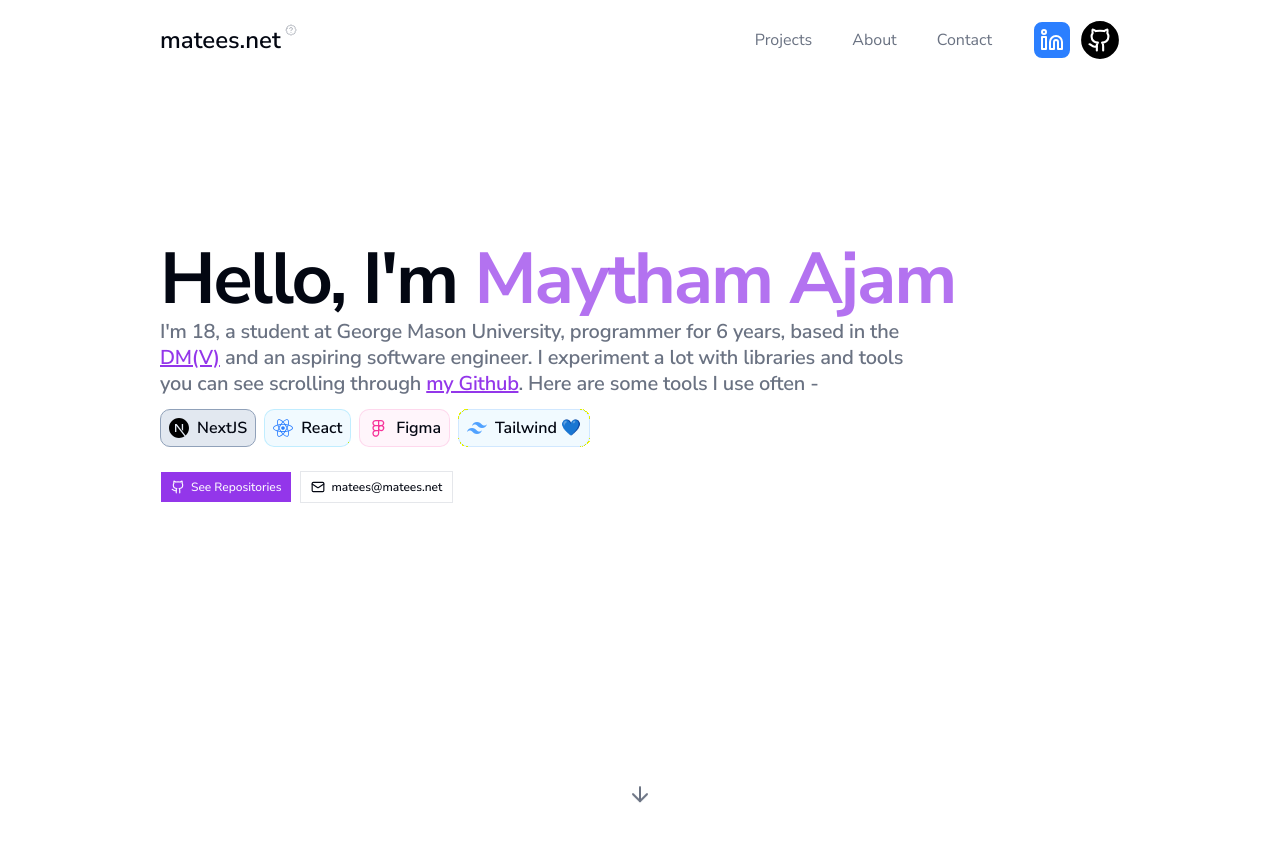
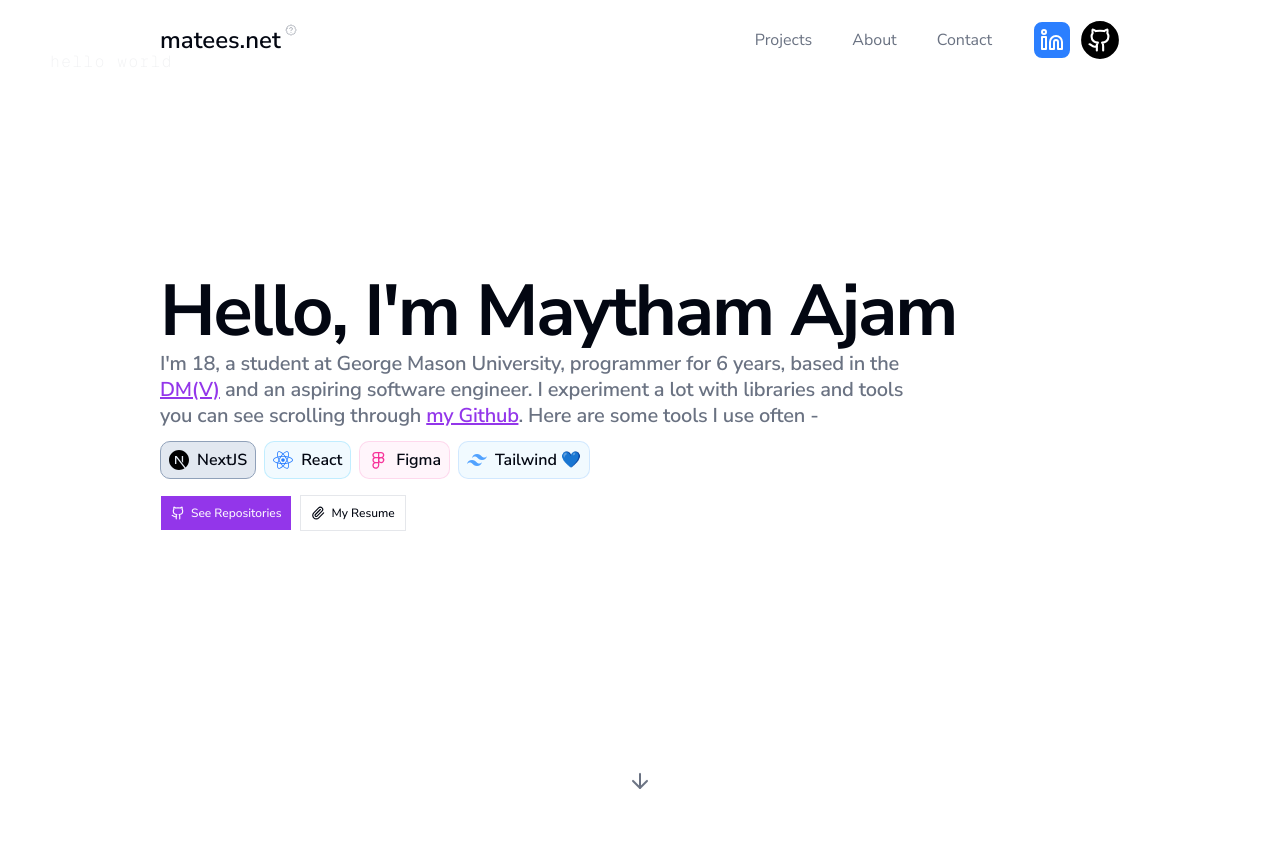
Before and after one commit to maytees/portfolio, a Next.js app: page / in a window 1280 px wide. Shown: the top 842 px of the page. Before the commit the page ends 807 px from the top, so only its background shows below. Built offline with nearby package versions, Linux system fonts and the light colour scheme.

Commit message:
feat: hero

```diff
--- a/app/page.tsx
+++ b/app/page.tsx
@@ -3,9 +3,9 @@ import Navbar from "@/components/Navbar";
 
 export default function Page() {
 	return (
-		<>
+		<div className="pb-[500vh]">
 			<Navbar />
 			<Hero />
-		</>
+		</div>
 	);
 }
--- a/components/Hero.tsx
+++ b/components/Hero.tsx
@@ -1,18 +1,91 @@
-import { ArrowDown, Github, Mail } from "lucide-react";
+"use client";
+import { ArrowDown, Github, PaperclipIcon } from "lucide-react";
+import { AnimatePresence, motion, useScroll, useTransform } from "motion/react";
 import Link from "next/link";
+import { useRef } from "react";
+import type { IconType } from "react-icons";
 import { FaReact } from "react-icons/fa";
 import { PiFigmaLogo } from "react-icons/pi";
 import { SiNextdotjs, SiTailwindcss } from "react-icons/si";
+import { SkillBadge } from "./SkillBadge";
 import { Button } from "./ui/button";
+import { TextEffect } from "./ui/text-effect";
+
+interface Skill {
+	icon: IconType;
+	id: number;
+	name: string;
+	bgColor?: string;
+	borderColor?: string;
+	iconColor?: string;
+}
+
+export const skills: Skill[] = [
+	{
+		id: 1,
+		icon: SiNextdotjs,
+		name: "NextJS",
+		bgColor: "bg-slate-200",
+		borderColor: "border-slate-400",
+		iconColor: "text-black",
+	},
+	{
+		id: 2,
+		icon: FaReact,
+		name: "React",
+		bgColor: "bg-sky-200/20",
+		borderColor: "border-sky-400/20",
+		iconColor: "text-blue-500",
+	},
+	{
+		id: 3,
+		icon: PiFigmaLogo,
+		name: "Figma",
+		bgColor: "bg-pink-200/20",
+		borderColor: "border-pink-400/20",
+		iconColor: "text-pink-500",
+	},
+	{
+		id: 4,
+		icon: SiTailwindcss,
+		name: "Tailwind 💙",
+		bgColor: "bg-sky-200/20",
+		borderColor: "border-blue-400/20",
+		iconColor: "text-blue-400",
+	},
+];
 
 const Hero = () => {
+	const heroRef = useRef(null);
+	const { scrollYProgress } = useScroll({
+		target: heroRef,
+		offset: ["start start", "end start"],
+	});
+
+	const y = useTransform(scrollYProgress, [0, 1], [0, 300]);
+	const opacity = useTransform(scrollYProgress, [0, 0.5], [1, 0]);
+	const scale = useTransform(scrollYProgress, [0, 0.5], [1, 0.8]);
+
 	return (
-		<div className="px-40 mt-40">
-			<h1 className="text-[72px] leading-[1.1] tracking-[-0.03em] font-bold">
-				Hello, I&apos;m{" "}
-				<span className="font-bold text-primary/70">Maytham Ajam</span>
-			</h1>
-			<h2 className="text-[20px] leading-[1.3] tracking-[-0.01em] font-semibold text-muted-foreground max-w-3xl">
+		<motion.section
+			style={{ y, opacity, scale }}
+			ref={heroRef}
+			className="px-40 mt-48"
+		>
+			<TextEffect
+				per="char"
+				preset="fade-in-blur"
+				className="text-[72px] leading-[1.1] tracking-[-0.03em] font-bold"
+			>
+				Hello, I&apos;m Maytham Ajam
+			</TextEffect>
+			<motion.h2
+				initial={{ filter: "blur(20px)", opacity: 0 }}
+				whileInView={{ filter: "blur(0px)", opacity: 1 }}
+				transition={{ delay: 0.8, duration: 0.8 }}
+				viewport={{ once: true }}
+				className="text-[20px] leading-[1.3] tracking-[-0.01em] font-semibold text-muted-foreground max-w-3xl"
+			>
 				I&apos;m 18, a student at George Mason University, programmer for 6
 				years, based in the{" "}
 				<Link
@@ -32,28 +105,31 @@ const Hero = () => {
 					my Github
 				</Link>
 				. Here are some tools I use often -
-			</h2>
+			</motion.h2>
 			<ul className="mt-3 flex flex-row items-center gap-2">
-				<li className="px-2 bg-slate-200 max-w-fit border rounded-lg border-slate-400 py-1.5 flex flex-row items-center gap-2">
-					<SiNextdotjs className="size-5 text-black" />
-					<span className="font-semibold">NextJS</span>
-				</li>
-				<li className="px-2 bg-sky-200/20 max-w-fit border rounded-lg border-sky-400/20 py-1.5 flex flex-row items-center gap-2">
-					<FaReact className="size-5 text-blue-500" />
-					<span className="font-semibold">React</span>
-				</li>
-				<li className="px-2 bg-pink-200/20 max-w-fit border rounded-lg border-pink-400/20 py-1.5 flex flex-row items-center gap-2">
-					<PiFigmaLogo className="size-5 text-pink-500" />
-					<span className="font-semibold">Figma</span>
-				</li>
-				<li className="px-2 bg-sky-200/20 max-w-fit border rounded-lg border-blue-400/20 py-1.5 flex flex-row items-center gap-2">
-					<SiTailwindcss className="size-5 text-blue-400" />
-					<span className="font-semibold">Tailwind 💙</span>
-				</li>
+				<AnimatePresence>
+					{skills.map((skill) => (
+						<SkillBadge
+							id={skill.id}
+							key={skill.name}
+							icon={skill.icon}
+							name={skill.name}
+							bgColor={skill.bgColor}
+							borderColor={skill.borderColor}
+							iconColor={skill.iconColor}
+						/>
+					))}
+				</AnimatePresence>
 			</ul>
 
-			<div className="mt-6 flex flex-row gap-2 items-center">
-				<Button asChild>
+			<motion.div
+				initial={{ filter: "blur(20px)", opacity: 0, y: 100 }}
+				whileInView={{ filter: "blur(0px)", opacity: 1, y: 0 }}
+				transition={{ delay: 2, duration: 0.8, type: "spring", bounce: 0.2 }}
+				viewport={{ once: true }}
+				className="mt-4 flex flex-row gap-2 items-center"
+			>
+				<Button size={"lg"} asChild>
 					<Link
 						target="_blank"
 						href={"https://github.com/maytees?tab=repositories"}
@@ -62,16 +138,16 @@ const Hero = () => {
 						See Repositories
 					</Link>
 				</Button>
-				<Button variant={"outline"} asChild>
-					<Link href={"mailto:matees@matees.net"} target="_blank">
-						<Mail className="size-3.5 mt-[0.8]" />
-						matees@matees.net
+				<Button size={"lg"} variant={"outline"} asChild>
+					<Link href={"/resume.pdf"} target="_blank">
+						<PaperclipIcon className="size-3.5 mt-[0.8]" />
+						My Resume
 					</Link>
 				</Button>
-			</div>
+			</motion.div>
 
-			<ArrowDown className="animate-bounce mt-[35dvh] w-full self-center text-muted-foreground" />
-		</div>
+			<ArrowDown className="animate-bounce mt-[30dvh] w-full self-center text-muted-foreground" />
+		</motion.section>
 	);
 };
 
--- a/components/Navbar.tsx
+++ b/components/Navbar.tsx
@@ -12,7 +12,7 @@ const Navbar = () => {
 						<BadgeQuestionMark className="size-3 text-muted-foreground/50 font-semibold absolute top-0 -right-4" />
 					</Link>
 				</TooltipTrigger>
-				<TooltipContent className="max-w-42">
+				<TooltipContent className="max-w-42 text-center">
 					Matees is the name I use online and you may see maytees as well.
 				</TooltipContent>
 			</Tooltip>
--- /dev/null
+++ b/components/SkillBadge.tsx
@@ -0,0 +1,41 @@
+"use client";
+import { motion } from "motion/react";
+import type { IconType } from "react-icons";
+
+interface SkillBadgeProps {
+	icon: IconType;
+	name: string;
+	bgColor?: string;
+	borderColor?: string;
+	iconColor?: string;
+	id: number;
+}
+
+export const SkillBadge = ({
+	id,
+	icon: Icon,
+	name,
+	bgColor = "bg-slate-200",
+	borderColor = "border-slate-400",
+	iconColor = "text-black",
+}: SkillBadgeProps) => {
+	return (
+		<motion.li
+			key={name}
+			layout
+			initial={{ opacity: 0, y: -20 }}
+			animate={{ opacity: 1, y: 0 }}
+			exit={{ opacity: 0, x: -100 }}
+			transition={{
+				delay: id * 0.1 + 1.5,
+				type: "spring",
+				stiffness: 300,
+				damping: 20,
+			}}
+			className={`px-2 ${bgColor} max-w-fit border rounded-lg ${borderColor} py-1.5 flex flex-row items-center gap-2`}
+		>
+			<Icon className={`size-5 ${iconColor}`} />
+			<span className="font-semibold">{name}</span>
+		</motion.li>
+	);
+};
--- /dev/null
+++ b/components/ui/text-effect.tsx
@@ -0,0 +1,294 @@
+'use client';
+import { cn } from '@/lib/utils';
+import {
+  AnimatePresence,
+  motion
+} from 'motion/react';
+import type {
+  TargetAndTransition,
+  Transition,
+  Variant,
+  Variants,
+} from 'motion/react'
+import React from 'react';
+
+export type PresetType = 'blur' | 'fade-in-blur' | 'scale' | 'fade' | 'slide';
+
+export type PerType = 'word' | 'char' | 'line';
+
+export type TextEffectProps = {
+  children: string;
+  per?: PerType;
+  as?: keyof React.JSX.IntrinsicElements;
+  variants?: {
+    container?: Variants;
+    item?: Variants;
+  };
+  className?: string;
+  preset?: PresetType;
+  delay?: number;
+  speedReveal?: number;
+  speedSegment?: number;
+  trigger?: boolean;
+  onAnimationComplete?: () => void;
+  onAnimationStart?: () => void;
+  segmentWrapperClassName?: string;
+  containerTransition?: Transition;
+  segmentTransition?: Transition;
+  style?: React.CSSProperties;
+};
+
+const defaultStaggerTimes: Record<PerType, number> = {
+  char: 0.03,
+  word: 0.05,
+  line: 0.1,
+};
+
+const defaultContainerVariants: Variants = {
+  hidden: { opacity: 0 },
+  visible: {
+    opacity: 1,
+    transition: {
+      staggerChildren: 0.05,
+    },
+  },
+  exit: {
+    transition: { staggerChildren: 0.05, staggerDirection: -1 },
+  },
+};
+
+const defaultItemVariants: Variants = {
+  hidden: { opacity: 0 },
+  visible: {
+    opacity: 1,
+  },
+  exit: { opacity: 0 },
+};
+
+const presetVariants: Record<
+  PresetType,
+  { container: Variants; item: Variants }
+> = {
+  blur: {
+    container: defaultContainerVariants,
+    item: {
+      hidden: { opacity: 0, filter: 'blur(12px)' },
+      visible: { opacity: 1, filter: 'blur(0px)' },
+      exit: { opacity: 0, filter: 'blur(12px)' },
+    },
+  },
+  'fade-in-blur': {
+    container: defaultContainerVariants,
+    item: {
+      hidden: { opacity: 0, y: 20, filter: 'blur(12px)' },
+      visible: { opacity: 1, y: 0, filter: 'blur(0px)' },
+      exit: { opacity: 0, y: 20, filter: 'blur(12px)' },
+    },
+  },
+  scale: {
+    container: defaultContainerVariants,
+    item: {
+      hidden: { opacity: 0, scale: 0 },
+      visible: { opacity: 1, scale: 1 },
+      exit: { opacity: 0, scale: 0 },
+    },
+  },
+  fade: {
+    container: defaultContainerVariants,
+    item: {
+      hidden: { opacity: 0 },
+      visible: { opacity: 1 },
+      exit: { opacity: 0 },
+    },
+  },
+  slide: {
+    container: defaultContainerVariants,
+    item: {
+      hidden: { opacity: 0, y: 20 },
+      visible: { opacity: 1, y: 0 },
+      exit: { opacity: 0, y: 20 },
+    },
+  },
+};
+
+const AnimationComponent: React.FC<{
+  segment: string;
+  variants: Variants;
+  per: 'line' | 'word' | 'char';
+  segmentWrapperClassName?: string;
+}> = React.memo(({ segment, variants, per, segmentWrapperClassName }) => {
+  const content =
+    per === 'line' ? (
+      <motion.span variants={variants} className='block'>
+        {segment}
+      </motion.span>
+    ) : per === 'word' ? (
+      <motion.span
+        aria-hidden='true'
+        variants={variants}
+        className='inline-block whitespace-pre'
+      >
+        {segment}
+      </motion.span>
+    ) : (
+      <motion.span className='inline-block whitespace-pre'>
+        {segment.split('').map((char, charIndex) => (
+          <motion.span
+            key={`char-${charIndex}`}
+            aria-hidden='true'
+            variants={variants}
+            className='inline-block whitespace-pre'
+          >
+            {char}
+          </motion.span>
+        ))}
+      </motion.span>
+    );
+
+  if (!segmentWrapperClassName) {
+    return content;
+  }
+
+  const defaultWrapperClassName = per === 'line' ? 'block' : 'inline-block';
+
+  return (
+    <span className={cn(defaultWrapperClassName, segmentWrapperClassName)}>
+      {content}
+    </span>
+  );
+});
+
+AnimationComponent.displayName = 'AnimationComponent';
+
+const splitText = (text: string, per: PerType) => {
+  if (per === 'line') return text.split('\n');
+  return text.split(/(\s+)/);
+};
+
+const hasTransition = (
+  variant?: Variant
+): variant is TargetAndTransition & { transition?: Transition } => {
+  if (!variant) return false;
+  return (
+    typeof variant === 'object' && 'transition' in variant
+  );
+};
+
+const createVariantsWithTransition = (
+  baseVariants: Variants,
+  transition?: Transition & { exit?: Transition }
+): Variants => {
+  if (!transition) return baseVariants;
+
+  const { exit: _, ...mainTransition } = transition;
+
+  return {
+    ...baseVariants,
+    visible: {
+      ...baseVariants.visible,
+      transition: {
+        ...(hasTransition(baseVariants.visible)
+          ? baseVariants.visible.transition
+          : {}),
+        ...mainTransition,
+      },
+    },
+    exit: {
+      ...baseVariants.exit,
+      transition: {
+        ...(hasTransition(baseVariants.exit)
+          ? baseVariants.exit.transition
+          : {}),
+        ...mainTransition,
+        staggerDirection: -1,
+      },
+    },
+  };
+};
+
+export function TextEffect({
+  children,
+  per = 'word',
+  as = 'p',
+  variants,
+  className,
+  preset = 'fade',
+  delay = 0,
+  speedReveal = 1,
+  speedSegment = 1,
+  trigger = true,
+  onAnimationComplete,
+  onAnimationStart,
+  segmentWrapperClassName,
+  containerTransition,
+  segmentTransition,
+  style,
+}: TextEffectProps) {
+  const segments = splitText(children, per);
+  const MotionTag = motion[as as keyof typeof motion] as typeof motion.div;
+
+  const baseVariants = preset
+    ? presetVariants[preset]
+    : { container: defaultContainerVariants, item: defaultItemVariants };
+
+  const stagger = defaultStaggerTimes[per] / speedReveal;
+
+  const baseDuration = 0.3 / speedSegment;
+
+  const customStagger = hasTransition(variants?.container?.visible ?? {})
+    ? (variants?.container?.visible as TargetAndTransition).transition
+        ?.staggerChildren
+    : undefined;
+
+  const customDelay = hasTransition(variants?.container?.visible ?? {})
+    ? (variants?.container?.visible as TargetAndTransition).transition
+        ?.delayChildren
+    : undefined;
+
+  const computedVariants = {
+    container: createVariantsWithTransition(
+      variants?.container || baseVariants.container,
+      {
+        staggerChildren: customStagger ?? stagger,
+        delayChildren: customDelay ?? delay,
+        ...containerTransition,
+        exit: {
+          staggerChildren: customStagger ?? stagger,
+          staggerDirection: -1,
+        },
+      }
+    ),
+    item: createVariantsWithTransition(variants?.item || baseVariants.item, {
+      duration: baseDuration,
+      ...segmentTransition,
+    }),
+  };
+
+  return (
+    <AnimatePresence mode='popLayout'>
+      {trigger && (
+        <MotionTag
+          initial='hidden'
+          animate='visible'
+          exit='exit'
+          variants={computedVariants.container}
+          className={className}
+          onAnimationComplete={onAnimationComplete}
+          onAnimationStart={onAnimationStart}
+          style={style}
+        >
+          {per !== 'line' ? <span className='sr-only'>{children}</span> : null}
+          {segments.map((segment, index) => (
+            <AnimationComponent
+              key={`${per}-${index}-${segment}`}
+              segment={segment}
+              variants={computedVariants.item}
+              per={per}
+              segmentWrapperClassName={segmentWrapperClassName}
+            />
+          ))}
+        </MotionTag>
+      )}
+    </AnimatePresence>
+  );
+}
```
Also changed, not shown: 1 other file (tests, documents, lock files or other folders).
